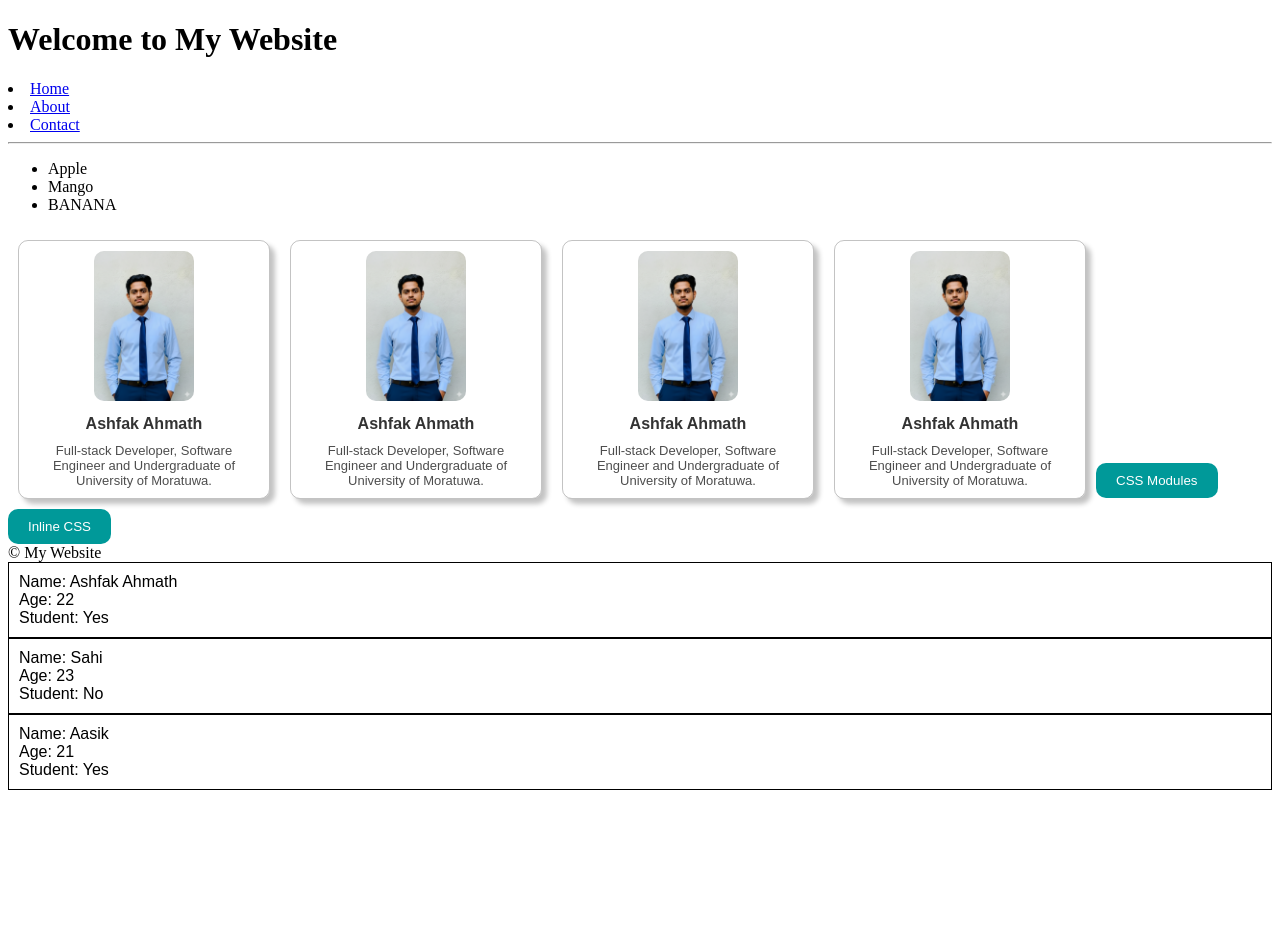
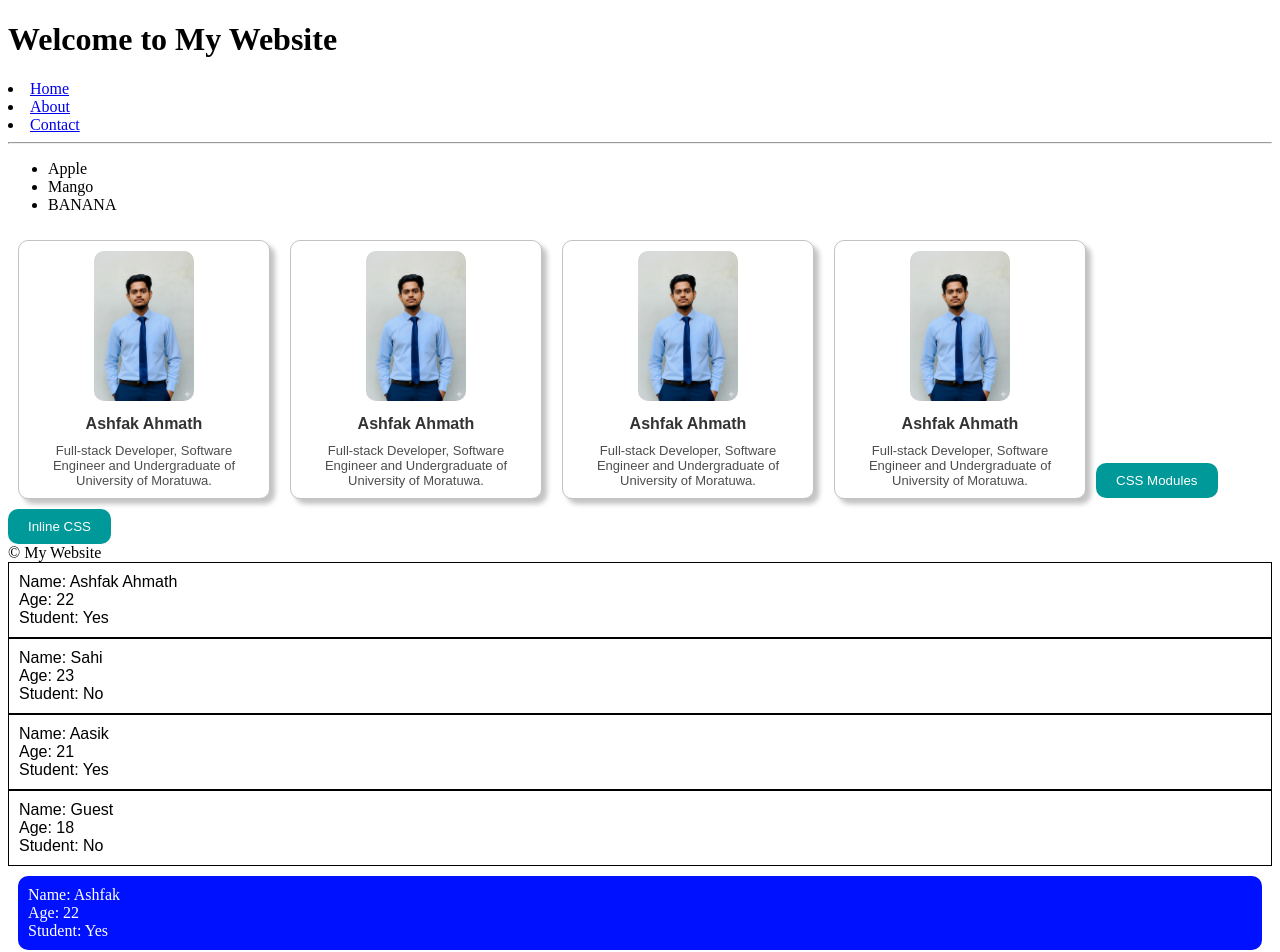
Before and after one commit to AshfakAhmath/react-learning, a React (Vite) app in the folder react-learning/: page / in a window 1280 px wide. Shown: the top 952 px of the page. Before the commit the page ends 800 px from the top, so only its background shows below. Built offline with nearby package versions, Linux system fonts and the light colour scheme.

Commit message:
Add StudentCard component with styles and integrate into App component

```diff
--- a/react-learning/package.json
+++ b/react-learning/package.json
@@ -10,6 +10,7 @@
     "preview": "vite preview"
   },
   "dependencies": {
+    "prop-types": "^15.8.1",
     "react": "^19.2.6",
     "react-dom": "^19.2.6"
   },
--- a/react-learning/src/App.jsx
+++ b/react-learning/src/App.jsx
@@ -5,6 +5,7 @@ import Food from "./Food";
 import Footer from "./Footer";
 import Header from "./Header";
 import Student from "./Student";
+import StudentCard from "./StudentCard/StudentCard";
 
 function App() {
   return (
@@ -21,6 +22,12 @@ function App() {
       <Student name="Ashfak Ahmath" age={22} isStudent={true} />
       <Student name="Sahi" age={23} isStudent={false} />
       <Student name="Aasik" age={21} isStudent={true} />
+      <Student />
+      <StudentCard name="Ashfak" age={22} isStudent = {true}/>
+      <StudentCard name="Ahmath" age={23} isStudent = {true}/>
+      <StudentCard name="Aslam Sahi" age={22} isStudent = {false}/>
+      <StudentCard />
+
     </>
   );
 }
--- a/react-learning/src/Student.jsx
+++ b/react-learning/src/Student.jsx
@@ -1,19 +1,25 @@
-import PropTypes from 'prop-types'
+import PropTypes from "prop-types";
 
-function Student(props) {
+function Student({name = "Guest", age = 18, isStudent = false}) {
   return (
     <div className="student">
-      <p>Name: {props.name}</p>
-      <p>Age: {props.age}</p>
-      <p>Student: {props.isStudent ? "Yes" : "No"}</p>
+      <p>Name: {name}</p>
+      <p>Age: {age}</p>
+      <p>Student: {isStudent ? "Yes" : "No"}</p>
     </div>
   );
 }
 
 Student.propTypes = {
-    name: PropTypes.string,
-    age: PropTypes.number,
-    isStudent: PropTypes.bool
-}
+  name: PropTypes.string,
+  age: PropTypes.number,
+  isStudent: PropTypes.bool,
+};
+
+Student.defaultProps = {
+  name: "Guest",
+  age: 0,
+  isStudent: false,
+};
 
 export default Student;
--- /dev/null
+++ b/react-learning/src/StudentCard/StudentCard.jsx
@@ -0,0 +1,19 @@
+import style from "./StudentCard.module.css";
+import PropTypes from "prop-types";
+
+function StudentCard({name = "Guest", age = 18, isStudent = false}) {
+  return (
+    <div className={style.card}>
+      <p>Name: {name}</p>
+      <p>Age: {age}</p>
+      <p>Student: {isStudent ? "Yes" : "No"}</p>
+    </div>
+  );
+}
+StudentCard.propTypes = {
+    name: PropTypes.string,
+    age: PropTypes.number,
+    isStudent: PropTypes.bool
+}
+
+export default StudentCard;
--- /dev/null
+++ b/react-learning/src/StudentCard/StudentCard.module.css
@@ -0,0 +1,11 @@
+.card p{
+    margin: 0;
+}
+.card{
+    padding: 10px;
+    border: none;
+    margin: 10px;
+    background-color: hsl(236, 100%, 50%);
+    color: white;
+    border-radius: 10px;
+}
```
Also changed, not shown: 1 other file (tests, documents, lock files or other folders).
